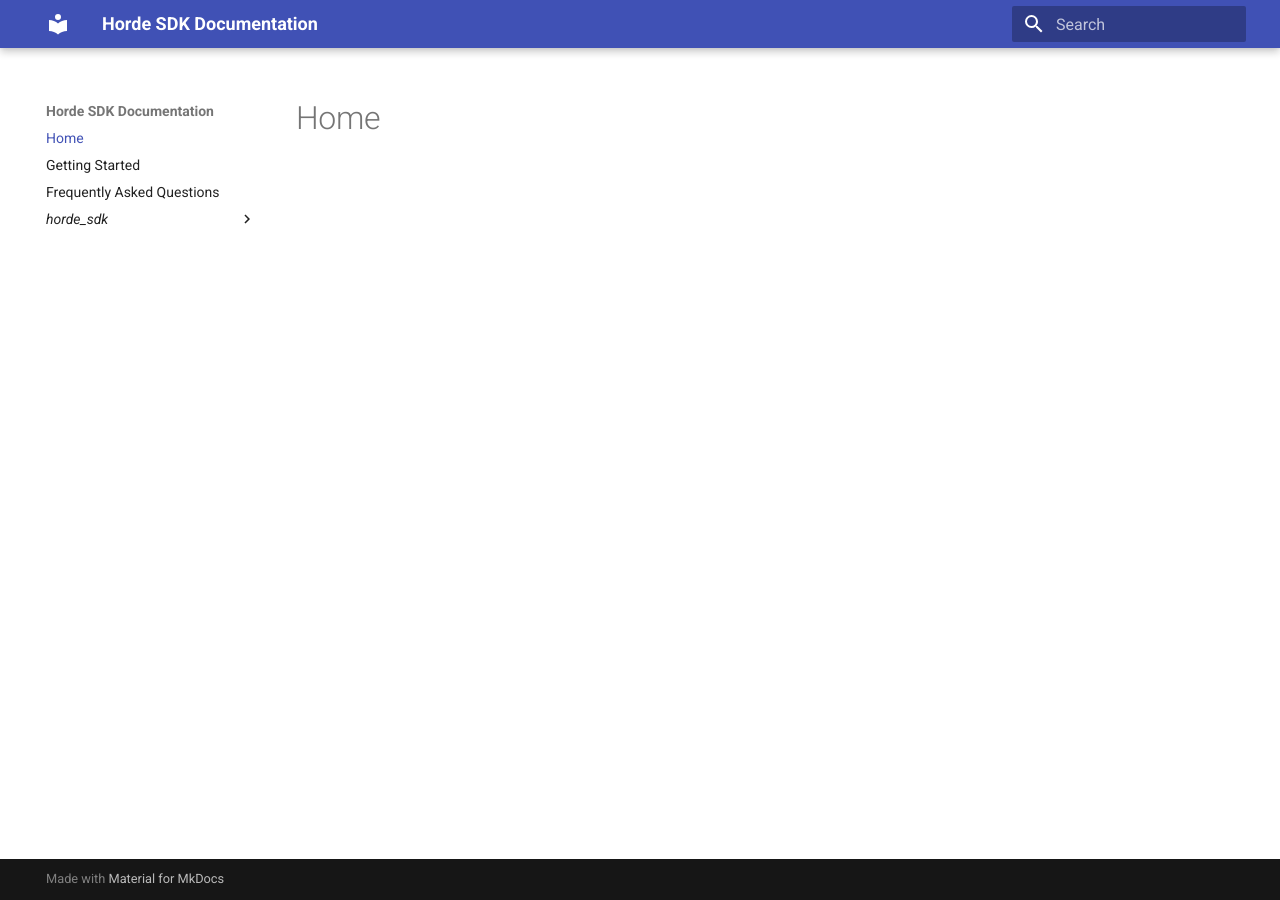
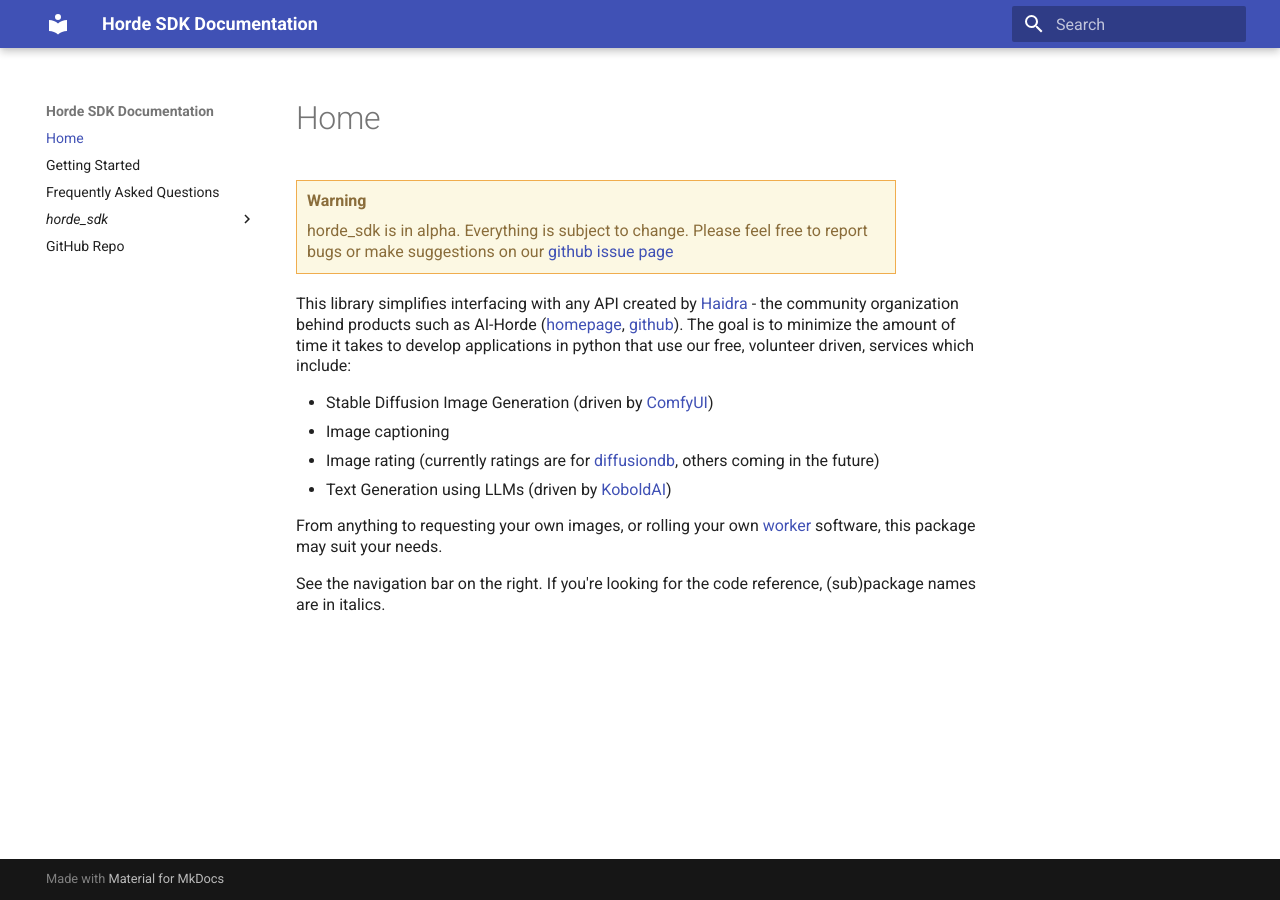
Before and after one commit to Haidra-Org/horde-sdk, an MkDocs documentation site: the page built from docs/index.md, in a window 1280 px wide. Built offline with MkDocs 1.6.1 and Material for MkDocs 9.7.7, drawn with Linux system fonts in a browser that asks for light colours.

Commit message:
docs: clean up docs, improve landing page

```diff
--- a/docs/index.md
+++ b/docs/index.md
@@ -1 +1,21 @@
 # Home
+
+<div class="warning" markdown="1">
+<div class="title" markdown="1">
+Warning
+</div>
+horde_sdk is in alpha. Everything is subject to change. Please feel free to report bugs or make suggestions on our <a href="(https://https//github.com/Haidra-Org/horde-sdk">github issue page</a>
+</div>
+
+This library simplifies interfacing with any API created by [Haidra](https://github.com/Haidra-Org) - the community organization
+behind products such as AI-Horde ([homepage](https://aihorde.net/), [github](https://github.com/db0/AI-Horde)).
+The goal is to minimize the amount of time it takes to develop applications in python that use our free, volunteer driven, services which include:
+
+- Stable Diffusion Image Generation (driven by [ComfyUI](https://github.com/comfyanonymous/ComfyUI))
+- Image captioning
+- Image rating (currently ratings are for [diffusiondb](https://poloclub.github.io/diffusiondb/), others coming in the future)
+- Text Generation using LLMs (driven by [KoboldAI](https://github.com/KoboldAI/KoboldAI-Client))
+
+From anything to requesting your own images, or rolling your own [worker](https://github.com/Haidra-Org/AI-Horde-Worker) software, this package may suit your needs.
+
+See the navigation bar on the right. If you're looking for the code reference, (sub)package names are in italics.
--- a/docs/stylesheets/extra.css
+++ b/docs/stylesheets/extra.css
@@ -65,3 +65,31 @@
 .md-nav__item--nested label {
     font-style: italic;
 }
+
+
+.note {
+    border: 1px solid #ccc;
+    background-color: #f9f9f9;
+    padding: 10px;
+    margin-bottom: 20px;
+  }
+
+  .note .title {
+    font-weight: bold;
+    margin-bottom: 10px;
+  }
+
+  .warning {
+    border: 1px solid #f0ad4e;
+    background-color: #fcf8e3;
+    color: #8a6d3b;
+    padding: 10px;
+    margin-bottom: 20px;
+    max-width: 600px; /* set a maximum width for the warning */
+    word-wrap: break-word; /* break long words to fit the container */
+  }
+
+  .warning .title {
+    font-weight: bold;
+    margin-bottom: 10px;
+  }
```
Also changed, not shown: docs/.pages.
